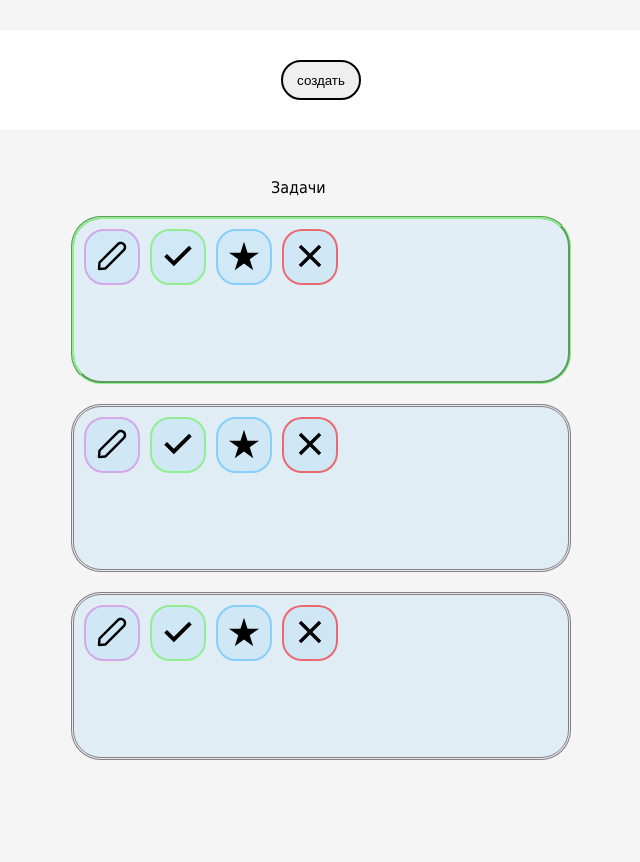
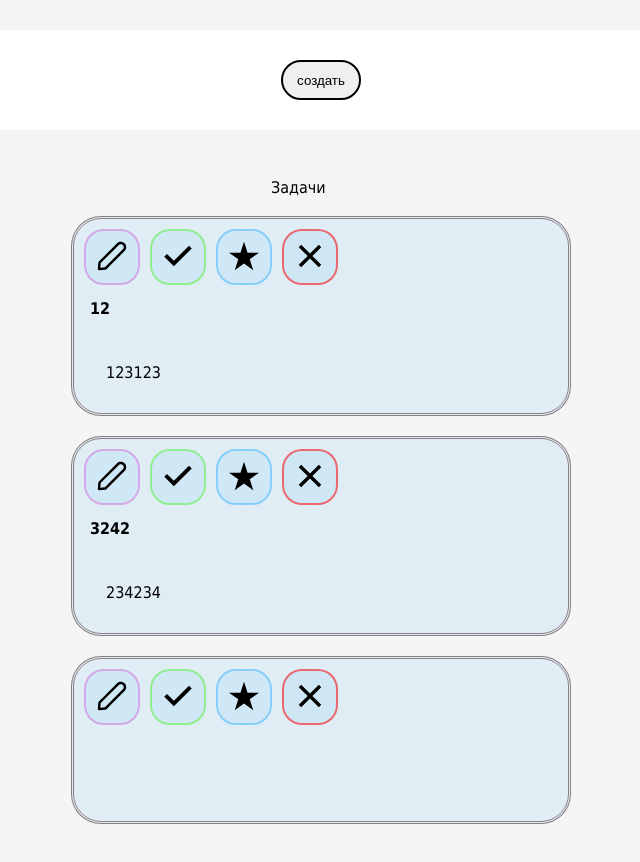
Before and after one commit to cser3000/TodoList, a React (Create React App) app in the folder todo/: page / in a window 1280 px wide. Shown: the top 862 px of the page, without its empty margins (319-959 px from the left). Before the commit the page ends 810 px from the top, so only its background shows below. Built offline with nearby package versions, Linux system fonts and the light colour scheme; data requests are answered from the project's data file.

Commit message:
#16 добавлена возможность редактировать задачи

```diff
--- a/todo/db.json
+++ b/todo/db.json
@@ -3,17 +3,21 @@
     {
       "done": false,
       "important": false,
-      "id": 90525
+      "id": 895799
     },
     {
       "done": false,
       "important": false,
-      "id": 484037
+      "id": 563637,
+      "title": "3242",
+      "description": "234234"
     },
     {
-      "done": true,
-      "important": true,
-      "id": 720782
+      "title": "12",
+      "description": "123123",
+      "done": false,
+      "important": false,
+      "id": 53170
     }
   ]
 }
--- a/todo/src/components/App/App.js
+++ b/todo/src/components/App/App.js
@@ -38,7 +38,7 @@ function App() {
     return (
         <>
             <Header onChange={handleTodoChange}/>
-            <Todos todo={todo} onDelete={onDelete} onChange={handleChange}/>
+            <Todos todo={todo} onDelete={onDelete} onChange={handleChange} onSetTodo={setTodo}/>
         </>
     );
 }
--- a/todo/src/components/CreateTodoForm/CreateTodoForm.jsx
+++ b/todo/src/components/CreateTodoForm/CreateTodoForm.jsx
@@ -1,14 +1,13 @@
 import "./CreateTodoForm.css";
 import {useState} from "react";
 
-function CreateTodoForm({onChange, onClose}) {
+function CreateTodoForm({onChange, onClose, data}) {
 
-
-    let [title, setTitle] = useState();
-    let [description, setDescription] = useState();
+    let [title, setTitle] = useState(data ? data.title : '');
+    let [description, setDescription] = useState(data ? data.description : '');
 
     const handleTitleChange = (e) => {
-        setTitle(e.target.value)
+        setTitle(e.target.value);
     }
 
     const handleDescriptionChange = (e) => {
@@ -24,15 +23,15 @@ function CreateTodoForm({onChange, onClose}) {
         <>
             <form className="createForm">
                 <h3 className="textName">Title:</h3>
-                <input className="inputText" onChange={handleTitleChange} />
+                <input className="inputText" onChange={handleTitleChange} value={title}/>
                 <h3 className="textName">Description:</h3>
-                <input className="inputText" onChange={handleDescriptionChange} />
+                <input className="inputText" onChange={handleDescriptionChange} value={description}/>
             </form>
             <div className="formButtons">
                 <button className="addButton" onClick={handleTodoChange}>
                     add
                 </button>
-                <button className="closeButton" onClick={onClose}>
+                <button className="closeButton" onClick={() => onClose()}>
                     close
                 </button>
             </div>
--- a/todo/src/components/Header/Header.jsx
+++ b/todo/src/components/Header/Header.jsx
@@ -10,9 +10,10 @@ function Header({onChange}) {
         setCreateF(!createF);
     }
 
-    const btn = <div className="headerContent"><button className="createButton" onClick={
-        () => onClose() }>создать</button></div>;
-    const create = <CreateTodoForm onChange={onChange} onClouse={onClose}/>;
+    const btn = <div className="headerContent"><button
+        className="createButton" onClick={ () => onClose() }>создать</button></div>;
+
+    const create = <CreateTodoForm onChange={onChange} onClose={onClose}/>;
 
     return (
         <header className="headerTodo">
--- a/todo/src/components/Todo/Todo.js
+++ b/todo/src/components/Todo/Todo.js
@@ -1,11 +1,14 @@
 import './Todo.css';
 import CreateTodoForm from "../CreateTodoForm";
 import {useState} from "react";
+import {PUT} from "../../servise/servise";
 
 const PenselSvg = () => {
     return (
         <svg width="40px" height="40px" viewBox="0 0 24 24" fill="none" xmlns="http://www.w3.org/2000/svg">
-            <path d="M4.20999 20.5199C4.11375 20.521 4.01826 20.5029 3.92902 20.4669C3.83977 20.4308 3.75854 20.3775 3.68999 20.3099C3.61139 20.2323 3.55092 20.1383 3.51288 20.0346C3.47485 19.9308 3.4602 19.82 3.46999 19.7099L3.77999 15.8699C3.79328 15.6916 3.87156 15.5244 3.99999 15.3999L15.06 4.33995C15.6762 3.76286 16.4961 3.45361 17.34 3.47995C18.1784 3.48645 18.9828 3.81181 19.59 4.38995C20.1723 4.98795 20.5073 5.7839 20.5277 6.61837C20.5481 7.45284 20.2524 8.26421 19.7 8.88995L8.62999 19.9999C8.50609 20.1234 8.34386 20.201 8.16999 20.2199L4.27999 20.5699L4.20999 20.5199ZM5.20999 16.2599L4.99999 18.9999L7.73999 18.7499L18.64 7.82995C18.8525 7.57842 18.9884 7.27118 19.0314 6.94472C19.0745 6.61827 19.0229 6.28631 18.8828 5.9883C18.7428 5.69028 18.5201 5.43873 18.2413 5.26354C17.9625 5.08834 17.6393 4.99685 17.31 4.99995C17.0936 4.98621 16.8766 5.01633 16.6721 5.0885C16.4676 5.16067 16.2798 5.27341 16.12 5.41995L5.20999 16.2599Z" fill="#000000"/>
+            <path
+                d="M4.20999 20.5199C4.11375 20.521 4.01826 20.5029 3.92902 20.4669C3.83977 20.4308 3.75854 20.3775 3.68999 20.3099C3.61139 20.2323 3.55092 20.1383 3.51288 20.0346C3.47485 19.9308 3.4602 19.82 3.46999 19.7099L3.77999 15.8699C3.79328 15.6916 3.87156 15.5244 3.99999 15.3999L15.06 4.33995C15.6762 3.76286 16.4961 3.45361 17.34 3.47995C18.1784 3.48645 18.9828 3.81181 19.59 4.38995C20.1723 4.98795 20.5073 5.7839 20.5277 6.61837C20.5481 7.45284 20.2524 8.26421 19.7 8.88995L8.62999 19.9999C8.50609 20.1234 8.34386 20.201 8.16999 20.2199L4.27999 20.5699L4.20999 20.5199ZM5.20999 16.2599L4.99999 18.9999L7.73999 18.7499L18.64 7.82995C18.8525 7.57842 18.9884 7.27118 19.0314 6.94472C19.0745 6.61827 19.0229 6.28631 18.8828 5.9883C18.7428 5.69028 18.5201 5.43873 18.2413 5.26354C17.9625 5.08834 17.6393 4.99685 17.31 4.99995C17.0936 4.98621 16.8766 5.01633 16.6721 5.0885C16.4676 5.16067 16.2798 5.27341 16.12 5.41995L5.20999 16.2599Z"
+                fill="#000000"/>
         </svg>
     )
 }
@@ -22,7 +25,8 @@ const StarSvg = () => {
     return (
 
         <svg fill="#000000" width="40px" height="40px" viewBox="0 0 32 32" xmlns="http://www.w3.org/2000/svg">
-            <path d="M16 4.588l2.833 8.719H28l-7.416 5.387 2.832 8.719L16 22.023l-7.417 5.389 2.833-8.719L4 13.307h9.167L16 4.588z"/>
+            <path
+                d="M16 4.588l2.833 8.719H28l-7.416 5.387 2.832 8.719L16 22.023l-7.417 5.389 2.833-8.719L4 13.307h9.167L16 4.588z"/>
         </svg>
     )
 }
@@ -30,39 +34,52 @@ const StarSvg = () => {
 const RemoveSvg = () => {
     return (
         <svg fill="#000000" width="40px" height="40px" viewBox="0 0 32 32" xmlns="http://www.w3.org/2000/svg">
-            <path d="M7.004 23.087l7.08-7.081-7.07-7.071L8.929 7.02l7.067 7.069L23.084 7l1.912 1.913-7.089 7.093 7.075 7.077-1.912 1.913-7.074-7.073L8.917 25z"/>
+            <path
+                d="M7.004 23.087l7.08-7.081-7.07-7.071L8.929 7.02l7.067 7.069L23.084 7l1.912 1.913-7.089 7.093 7.075 7.077-1.912 1.913-7.074-7.073L8.917 25z"/>
         </svg>
     )
 }
 
 
-function Todo({data, onDelete, onChange}) {
+function Todo({data, onDelete, onChange, allData, onSetTodo}) {
 
     const [redaction, setRedaction] = useState(false);
-
-    const onClose = () => {
-        setRedaction(!redaction);
-    }
 
     const getClass = ({done, important}) => {
         return done ? "todo todoDone" : important ? "todo todoImportant" : "todo";
     }
 
-    const editingForm = <CreateTodoForm  onСlose={onClose}></CreateTodoForm>
+    const handleTodoChange = (title, description) => {
+        PUT(data, {title, description})
+            .then(res => {
+                onSetTodo(allData.reduce((acc, curr) => {
+                    res.id === curr.id ? acc.push(res) : acc.push(curr)
+                    return acc
+                }, []))
+            });
+    }
+
+    const onOpenClose = () => {
+        setRedaction(!redaction);
+    }
+
+    const editingForm = <CreateTodoForm
+        onChange={handleTodoChange} onClose={() => onOpenClose()} data={data}/>
 
     const todo = (
         <>
             <div className="buttons">
-                <button className="todoButton btn-yellow" onClick={ () => {
-                    setRedaction(!redaction);
+                <button className="todoButton btn-yellow" onClick={() => {
+                    onOpenClose();
                 }}><PenselSvg/></button>
-                <button className="todoButton btn-green" onClick={ () => {
-                    onChange(data, "done");
+                <button className="todoButton btn-green" onClick={() => {
+
+                    onChange(data, {"done": !data.done});
                 }}><CompliteSvg/></button>
-                <button className="todoButton btn-blue" onClick={ () => {
-                    onChange(data, "important");
+                <button className="todoButton btn-blue" onClick={() => {
+                    onChange(data, {"important": !data.important});
                 }}><StarSvg/></button>
-                <button className="todoButton btn-red" onClick={ () => {
+                <button className="todoButton btn-red" onClick={() => {
                     onDelete(data.id);
                 }}><RemoveSvg/></button>
             </div>
--- a/todo/src/components/Todos/Todos.js
+++ b/todo/src/components/Todos/Todos.js
@@ -1,14 +1,16 @@
 import './Todos.css';
 import Todo from "../Todo";
 
-function Todos({todo, onDelete, onChange}) {
+function Todos({todo, onDelete, onChange, onSetTodo}) {
 
     return (
       <main className="todoMain">
           <h1>Задачи</h1>
           <ul className="todos">
               {todo.map( (data) => {
-                  return <Todo key={data.id} data={data} onDelete={onDelete} onChange={onChange}/>
+                  return <Todo key={data.id} data={data}
+                               onDelete={onDelete} onChange={onChange}
+                               allData={todo} onSetTodo={onSetTodo}/>
               })}
           </ul>
       </main>
--- a/todo/src/servise/servise.js
+++ b/todo/src/servise/servise.js
@@ -34,14 +34,13 @@ export function POST (title, description, done = false, important = false) {
 
 }
 
-// доделать
-export function PUT (data, property) {
+export function PUT (data, newInfo) {
    return  fetch(url + "/" + String(data.id), {
         method: 'PUT',
         body: JSON.stringify(
             {
                 ...data,
-                [property]: !data[property],
+                ...newInfo,
             }
         ),
         headers: {
```
